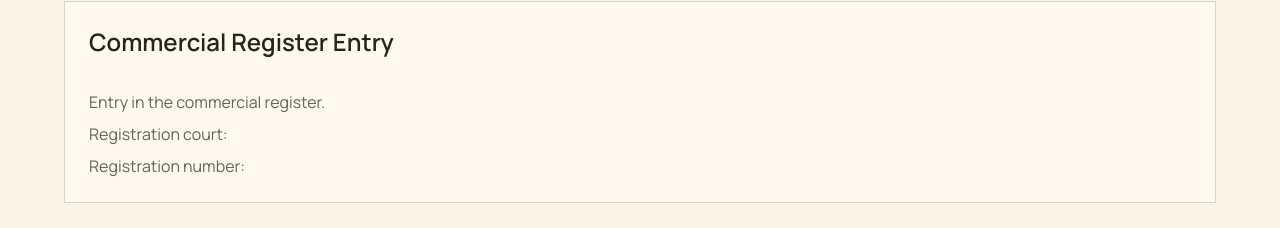
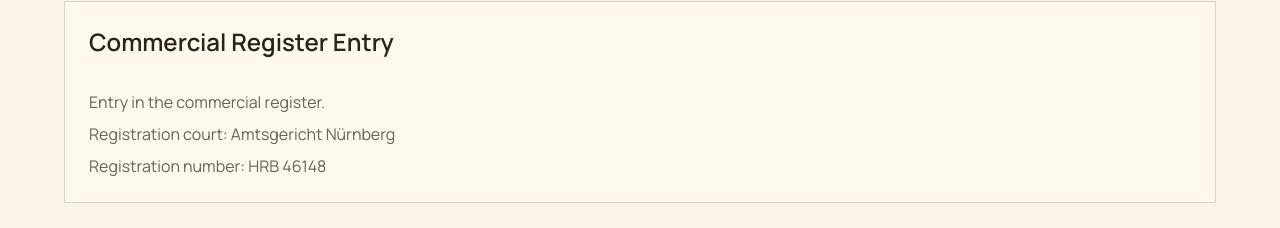
Before and after one commit to advantisgroup/advantis-group, a Next.js app: page /en/imprint in a window 1280 px wide. Shown: the part 541-769 px from the top of the page. Built offline with nearby package versions, Linux system fonts and the light colour scheme; no server answers.

Commit message:
Update court and registration number in imprint page

```diff
--- a/src/app/[locale]/(pages)/imprint/page.tsx
+++ b/src/app/[locale]/(pages)/imprint/page.tsx
@@ -89,8 +89,8 @@ export default function Impressum() {
             </CardHeader>
             <CardContent className="space-y-2 text-muted-foreground">
               <p>{t("sections.register.intro")}</p>
-              <p>{t("sections.register.court")}</p>
-              <p>{t("sections.register.number")}</p>
+              <p>{t("sections.register.court")} Amtsgericht Nürnberg</p>
+              <p>{t("sections.register.number")} HRB 46148</p>
             </CardContent>
           </Card>
 
```
